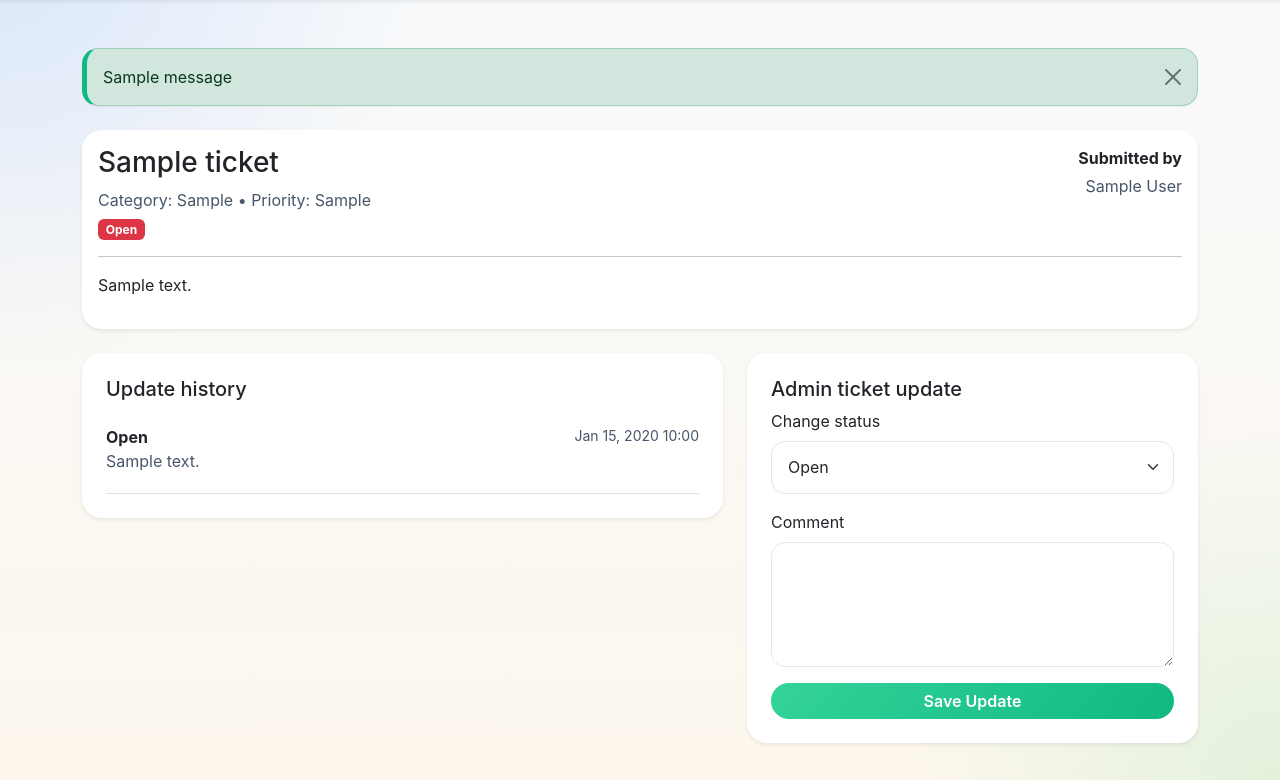
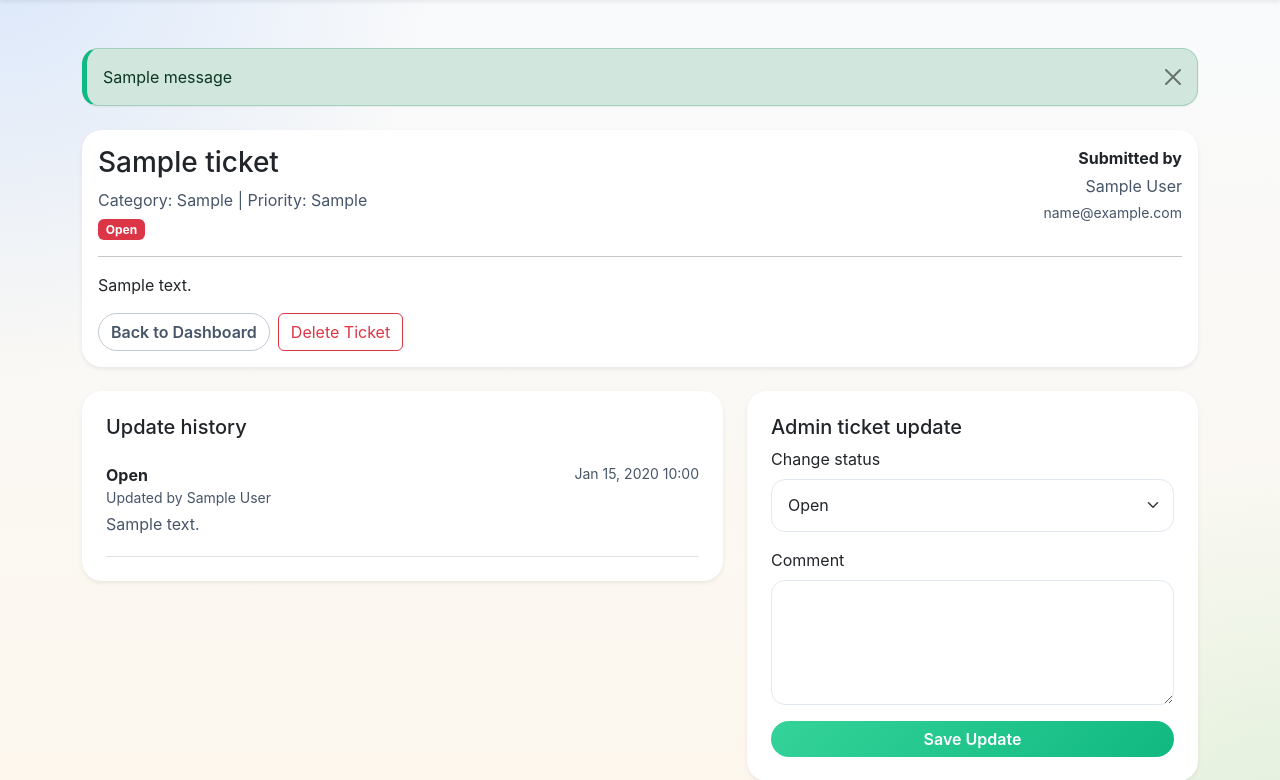
Before and after one commit to raj271197/OpenHelpDesk-IT-Help-Desk-Ticketing-System, a Flask app: page /tickets/1 in a window 1280 px wide. Shown: the part 56-836 px from the top of the page. Run offline with Flask 3, Linux system fonts and the light colour scheme; a user stored in the database is signed in; tables that the repository leaves empty hold one stand-in row (values such as "Sample post"); one stand-in notice (Sample message) is shown.

Commit message:
feat: harden auth, tickets, and Render deployment flow
Add CSRF protection, stronger session settings, and safer auth validation.

Refactor ticket workflows to support validation, admin updates, and deletions.

Improve OTP delivery behavior, template forms, and Render env configuration.

```diff
--- a/app.py
+++ b/app.py
@@ -5,6 +5,7 @@ from werkzeug.middleware.proxy_fix import ProxyFix
 
 from config import Config
 from extensions import db, login_manager
+from security import csrf_field, get_csrf_token, validate_csrf
 
 
 def create_app():
@@ -18,6 +19,7 @@ def create_app():
     login_manager.init_app(app)
     login_manager.login_view = 'auth.login'
     login_manager.login_message_category = 'info'
+    login_manager.session_protection = 'strong'
 
     from models import User
     from routes.auth import auth_bp
@@ -25,11 +27,32 @@ def create_app():
 
     @login_manager.user_loader
     def load_user(user_id):
-        return db.session.get(User, int(user_id))
+        try:
+            return db.session.get(User, int(user_id))
+        except (TypeError, ValueError):
+            return None
 
     @app.get('/health')
     def healthcheck():
         return {'status': 'ok'}, 200
+
+    @app.before_request
+    def protect_forms():
+        validate_csrf()
+
+    @app.context_processor
+    def inject_template_helpers():
+        return {
+            'csrf_field': csrf_field,
+            'csrf_token': get_csrf_token,
+        }
+
+    @app.after_request
+    def apply_security_headers(response):
+        response.headers.setdefault('X-Content-Type-Options', 'nosniff')
+        response.headers.setdefault('X-Frame-Options', 'SAMEORIGIN')
+        response.headers.setdefault('Referrer-Policy', 'strict-origin-when-cross-origin')
+        return response
 
     app.register_blueprint(auth_bp)
     app.register_blueprint(ticket_bp)
--- a/render.yaml
+++ b/render.yaml
@@ -12,6 +12,10 @@ services:
         value: 3.11.11
       - key: SECRET_KEY
         generateValue: true
+      - key: OTP_EXPIRY_MINUTES
+        value: "10"
+      - key: SHOW_OTP_IN_FLASH
+        value: "false"
       - key: DATABASE_URL
         fromDatabase:
           name: openhelpdesk-db
--- a/routes/tickets.py
+++ b/routes/tickets.py
@@ -1,126 +1,245 @@
-import smtplib
-from email.message import EmailMessage
-from flask import Blueprint, render_template, redirect, url_for, request, flash
-from flask_login import login_required, current_user
+from flask import Blueprint, abort, flash, redirect, render_template, request, url_for
+from flask_login import current_user, login_required
+from sqlalchemy.orm import joinedload
+
+from constants import (
+    MAX_COMMENT_LENGTH,
+    MAX_DESCRIPTION_LENGTH,
+    MAX_TITLE_LENGTH,
+    PRIORITY_STYLES,
+    STATUS_STYLES,
+    TICKET_CATEGORIES,
+    TICKET_PRIORITIES,
+    TICKET_STATUSES,
+)
 from extensions import db
-from flask import current_app as app
-from models import Ticket, TicketUpdate, User
+from models import Ticket, TicketUpdate
+from notifications import send_email
+
 
 ticket_bp = Blueprint('ticket', __name__, url_prefix='/tickets')
 
-STATUS_STYLES = {
-    'Open': 'danger',
-    'In Progress': 'warning',
-    'Resolved': 'success'
-}
 
-PRIORITY_STYLES = {
-    'Low': 'secondary',
-    'Medium': 'warning',
-    'High': 'danger'
-}
+def _normalize_short_text(value):
+    return ' '.join((value or '').split())
 
 
-def send_notification(subject, message, recipient):
-    if not app.config.get('MAIL_USERNAME') or not app.config.get('MAIL_PASSWORD'):
-        return
-    try:
-        email = EmailMessage()
-        email['Subject'] = subject
-        email['From'] = app.config['MAIL_USERNAME']
-        email['To'] = recipient
-        email.set_content(message)
-        with smtplib.SMTP(app.config['MAIL_SERVER'], app.config['MAIL_PORT']) as smtp:
-            if app.config['MAIL_USE_TLS']:
-                smtp.starttls()
-            smtp.login(app.config['MAIL_USERNAME'], app.config['MAIL_PASSWORD'])
-            smtp.send_message(email)
-    except Exception:
-        pass
+def _normalize_long_text(value):
+    return (value or '').strip()
+
+
+def _visible_ticket_query():
+    query = Ticket.query.options(joinedload(Ticket.user))
+    if current_user.role != 'admin':
+        query = query.filter_by(user_id=current_user.id)
+    return query
+
+
+def _get_ticket_or_404(ticket_id):
+    ticket = Ticket.query.options(joinedload(Ticket.user), joinedload(Ticket.updates)).get_or_404(ticket_id)
+    if current_user.role != 'admin' and ticket.user_id != current_user.id:
+        flash('Access denied to that ticket.', 'danger')
+        return None
+    return ticket
+
+
+def _validate_ticket_form(form):
+    title = _normalize_short_text(form.get('title'))
+    description = _normalize_long_text(form.get('description'))
+    category = form.get('category')
+    priority = form.get('priority')
+
+    errors = []
+    if len(title) < 5 or len(title) > MAX_TITLE_LENGTH:
+        errors.append('Ticket title must be between 5 and 255 characters.')
+    if len(description) < 10 or len(description) > MAX_DESCRIPTION_LENGTH:
+        errors.append('Description must be between 10 and 4000 characters.')
+    if category not in TICKET_CATEGORIES:
+        errors.append('Choose a valid ticket category.')
+    if priority not in TICKET_PRIORITIES:
+        errors.append('Choose a valid ticket priority.')
+
+    return {
+        'title': title,
+        'description': description,
+        'category': category,
+        'priority': priority,
+    }, errors
+
+
+def _validate_update_form(form, current_status):
+    status = form.get('status')
+    comment = _normalize_long_text(form.get('comment'))
+
+    errors = []
+    if status not in TICKET_STATUSES:
+        errors.append('Choose a valid ticket status.')
+    if len(comment) > MAX_COMMENT_LENGTH:
+        errors.append('Comment must be 2000 characters or fewer.')
+    if not comment and status == current_status:
+        errors.append('Provide a comment or change the ticket status before saving.')
+
+    return {'status': status, 'comment': comment}, errors
+
 
 @ticket_bp.route('/dashboard')
 @login_required
 def dashboard():
     priority = request.args.get('priority')
     status = request.args.get('status')
-    ticket_query = Ticket.query
-
-    if current_user.role == 'user':
-        ticket_query = ticket_query.filter_by(user_id=current_user.id)
+    base_query = _visible_ticket_query()
+    ticket_query = base_query
 
     if priority:
+        if priority not in TICKET_PRIORITIES:
+            flash('Invalid priority filter ignored.', 'warning')
+            return redirect(url_for('ticket.dashboard', status=status))
         ticket_query = ticket_query.filter_by(priority=priority)
+
     if status:
+        if status not in TICKET_STATUSES:
+            flash('Invalid status filter ignored.', 'warning')
+            return redirect(url_for('ticket.dashboard', priority=priority))
         ticket_query = ticket_query.filter_by(status=status)
 
     tickets = ticket_query.order_by(Ticket.created_at.desc()).all()
-    total_open = Ticket.query.filter_by(status='Open').count()
-    total_in_progress = Ticket.query.filter_by(status='In Progress').count()
-    total_resolved = Ticket.query.filter_by(status='Resolved').count()
+    total_open = base_query.filter_by(status='Open').count()
+    total_in_progress = base_query.filter_by(status='In Progress').count()
+    total_resolved = base_query.filter_by(status='Resolved').count()
+
     return render_template(
         'dashboard.html',
         tickets=tickets,
         status_styles=STATUS_STYLES,
         priority_styles=PRIORITY_STYLES,
+        ticket_priorities=TICKET_PRIORITIES,
+        ticket_statuses=TICKET_STATUSES,
         total_open=total_open,
         total_in_progress=total_in_progress,
         total_resolved=total_resolved,
     )
 
+
 @ticket_bp.route('/create', methods=['GET', 'POST'])
 @login_required
 def create_ticket():
+    form_data = {
+        'title': '',
+        'description': '',
+        'category': TICKET_CATEGORIES[0],
+        'priority': TICKET_PRIORITIES[0],
+    }
+
     if request.method == 'POST':
-        title = request.form.get('title')
-        description = request.form.get('description')
-        category = request.form.get('category')
-        priority = request.form.get('priority')
+        form_data, errors = _validate_ticket_form(request.form)
+        if errors:
+            for error in errors:
+                flash(error, 'danger')
+            return render_template(
+                'create_ticket.html',
+                form_data=form_data,
+                ticket_categories=TICKET_CATEGORIES,
+                ticket_priorities=TICKET_PRIORITIES,
+            )
+
         ticket = Ticket(
             user_id=current_user.id,
-            title=title,
-            description=description,
-            category=category,
-            priority=priority,
-            status='Open'
+            title=form_data['title'],
+            description=form_data['description'],
+            category=form_data['category'],
+            priority=form_data['priority'],
+            status='Open',
         )
         db.session.add(ticket)
         db.session.commit()
-        send_notification(
+
+        send_email(
             'New Helpdesk Ticket Created',
-            f'Your ticket "{title}" has been submitted and is now open.',
+            f'Your ticket "{ticket.title}" has been submitted and is now open.',
             current_user.email,
         )
         flash('Ticket created successfully.', 'success')
         return redirect(url_for('ticket.dashboard'))
-    return render_template('create_ticket.html')
 
-@ticket_bp.route('/<int:ticket_id>', methods=['GET', 'POST'])
+    return render_template(
+        'create_ticket.html',
+        form_data=form_data,
+        ticket_categories=TICKET_CATEGORIES,
+        ticket_priorities=TICKET_PRIORITIES,
+    )
+
+
+@ticket_bp.route('/<int:ticket_id>', methods=['GET'])
 @login_required
 def ticket_detail(ticket_id):
-    ticket = Ticket.query.get_or_404(ticket_id)
-    if current_user.role == 'user' and ticket.user_id != current_user.id:
-        flash('Access denied to that ticket.', 'danger')
+    ticket = _get_ticket_or_404(ticket_id)
+    if ticket is None:
         return redirect(url_for('ticket.dashboard'))
 
-    if request.method == 'POST' and current_user.role == 'admin':
-        status = request.form.get('status')
-        comment = request.form.get('comment')
-        ticket.status = status
-        ticket_update = TicketUpdate(
-            ticket_id=ticket.id,
-            updated_by=current_user.id,
-            status=status,
-            comment=comment,
-        )
-        db.session.add(ticket_update)
-        db.session.commit()
-        send_notification(
-            'Your ticket has been updated',
-            f'Ticket "{ticket.title}" has moved to {status}. Comment: {comment}',
-            ticket.user.email,
-        )
-        flash('Ticket updated successfully.', 'success')
+    return render_template(
+        'ticket_detail.html',
+        ticket=ticket,
+        updates=ticket.updates,
+        status_styles=STATUS_STYLES,
+        ticket_statuses=TICKET_STATUSES,
+    )
+
+
+@ticket_bp.route('/<int:ticket_id>/update', methods=['POST'])
+@login_required
+def update_ticket(ticket_id):
+    if current_user.role != 'admin':
+        abort(403)
+
+    ticket = Ticket.query.options(joinedload(Ticket.user)).get_or_404(ticket_id)
+    form_data, errors = _validate_update_form(request.form, ticket.status)
+    if errors:
+        for error in errors:
+            flash(error, 'danger')
         return redirect(url_for('ticket.ticket_detail', ticket_id=ticket.id))
 
-    updates = TicketUpdate.query.filter_by(ticket_id=ticket.id).order_by(TicketUpdate.timestamp.desc()).all()
-    return render_template('ticket_detail.html', ticket=ticket, updates=updates, status_styles=STATUS_STYLES)
+    ticket.status = form_data['status']
+    ticket_update = TicketUpdate(
+        ticket_id=ticket.id,
+        updated_by=current_user.id,
+        status=form_data['status'],
+        comment=form_data['comment'] or None,
+    )
+    db.session.add(ticket_update)
+    db.session.commit()
+
+    send_email(
+        'Your ticket has been updated',
+        (
+            f'Ticket "{ticket.title}" has been updated to {form_data["status"]}.\n\n'
+            f'Comment: {form_data["comment"] or "No additional comment."}'
+        ),
+        ticket.user.email,
+    )
+    flash('Ticket updated successfully.', 'success')
+    return redirect(url_for('ticket.ticket_detail', ticket_id=ticket.id))
+
+
+@ticket_bp.route('/<int:ticket_id>/delete', methods=['POST'])
+@login_required
+def delete_ticket(ticket_id):
+    ticket = _get_ticket_or_404(ticket_id)
+    if ticket is None:
+        return redirect(url_for('ticket.dashboard'))
+
+    deleted_title = ticket.title
+    recipient_email = ticket.user.email
+    deleted_by_admin = current_user.role == 'admin' and current_user.id != ticket.user_id
+
+    db.session.delete(ticket)
+    db.session.commit()
+
+    if deleted_by_admin:
+        send_email(
+            'Your ticket has been deleted',
+            f'An administrator deleted your ticket "{deleted_title}".',
+            recipient_email,
+        )
+
+    flash('Ticket deleted successfully.', 'success')
+    return redirect(url_for('ticket.dashboard'))
--- a/static/css/styles.css
+++ b/static/css/styles.css
@@ -75,6 +75,22 @@ body {
 
 .nav-link:hover {
   color: #93c5fd !important;
+}
+
+.logout-form {
+  margin: 0;
+}
+
+.logout-form .btn {
+  color: rgba(226, 232, 240, 0.9);
+  text-decoration: none;
+  border: none;
+  background: transparent;
+  padding: 0.5rem 1rem;
+}
+
+.logout-form .btn:hover {
+  color: #93c5fd;
 }
 
 .auth-form {
--- a/templates/base.html
+++ b/templates/base.html
@@ -4,14 +4,13 @@
     <meta charset="utf-8">
     <meta name="viewport" content="width=device-width, initial-scale=1">
     <title>{% block title %}Helpdesk{% endblock %}</title>
-    <link rel="icon" href="{{ url_for('static', filename='favicon.ico') }}" type="image/x-icon">
     <link href="https://cdn.jsdelivr.net/npm/bootstrap@5.3.2/dist/css/bootstrap.min.css" rel="stylesheet">
     <link href="{{ url_for('static', filename='css/styles.css') }}" rel="stylesheet">
   </head>
   <body>
     <nav class="navbar navbar-expand-lg navbar-dark bg-dark shadow-sm">
       <div class="container">
-        <a class="navbar-brand" href="{{ url_for('ticket.dashboard') }}">OpenHelpDesk</a>
+        <a class="navbar-brand" href="{{ url_for('auth.home') }}">OpenHelpDesk</a>
         <button class="navbar-toggler" type="button" data-bs-toggle="collapse" data-bs-target="#navMenu">
           <span class="navbar-toggler-icon"></span>
         </button>
@@ -25,7 +24,10 @@
                 <a class="nav-link" href="{{ url_for('ticket.create_ticket') }}">New Ticket</a>
               </li>
               <li class="nav-item">
-                <a class="nav-link" href="{{ url_for('auth.logout') }}">Logout</a>
+                <form method="POST" action="{{ url_for('auth.logout') }}" class="logout-form">
+                  {{ csrf_field() }}
+                  <button type="submit" class="nav-link btn btn-link">Logout</button>
+                </form>
               </li>
             {% else %}
               <li class="nav-item">
--- a/templates/ticket_detail.html
+++ b/templates/ticket_detail.html
@@ -3,19 +3,29 @@
 {% block content %}
 <div class="card shadow-sm mb-4">
   <div class="card-body">
-    <div class="d-flex justify-content-between align-items-start">
+    <div class="d-flex justify-content-between align-items-start flex-column flex-md-row gap-3">
       <div>
         <h3>{{ ticket.title }}</h3>
-        <p class="text-muted mb-1">Category: {{ ticket.category }} • Priority: {{ ticket.priority }}</p>
+        <p class="text-muted mb-1">Category: {{ ticket.category }} | Priority: {{ ticket.priority }}</p>
         <span class="badge bg-{{ status_styles[ticket.status] }}">{{ ticket.status }}</span>
       </div>
       <div class="text-end">
         <p class="mb-1"><strong>Submitted by</strong></p>
-        <p class="text-muted">{{ ticket.user.name }}</p>
+        <p class="text-muted mb-1">{{ ticket.user.name }}</p>
+        <p class="text-muted small mb-0">{{ ticket.user.email }}</p>
       </div>
     </div>
     <hr>
     <p>{{ ticket.description }}</p>
+    <div class="d-flex gap-2 flex-wrap">
+      <a href="{{ url_for('ticket.dashboard') }}" class="btn btn-outline-secondary">Back to Dashboard</a>
+      {% if current_user.role == 'admin' or current_user.id == ticket.user_id %}
+        <form method="POST" action="{{ url_for('ticket.delete_ticket', ticket_id=ticket.id) }}" onsubmit="return confirm('Delete this ticket permanently?');">
+          {{ csrf_field() }}
+          <button type="submit" class="btn btn-outline-danger">Delete Ticket</button>
+        </form>
+      {% endif %}
+    </div>
   </div>
 </div>
 
@@ -28,6 +38,7 @@
           <div class="d-flex justify-content-between">
             <div>
               <strong>{{ update.status }}</strong>
+              <p class="mb-1 small text-muted">Updated by {{ update.author.name }}</p>
               <p class="mb-1 text-muted">{{ update.comment or 'No comment' }}</p>
             </div>
             <small class="text-muted">{{ update.timestamp.strftime('%b %d, %Y %H:%M') }}</small>
@@ -43,13 +54,14 @@
   <div class="col-lg-5">
     <div class="card shadow-sm p-4">
       <h5>Admin ticket update</h5>
-      <form method="POST">
+      <form method="POST" action="{{ url_for('ticket.update_ticket', ticket_id=ticket.id) }}">
+        {{ csrf_field() }}
         <div class="mb-3">
           <label class="form-label">Change status</label>
           <select class="form-select" name="status">
-            <option value="Open" {% if ticket.status == 'Open' %}selected{% endif %}>Open</option>
-            <option value="In Progress" {% if ticket.status == 'In Progress' %}selected{% endif %}>In Progress</option>
-            <option value="Resolved" {% if ticket.status == 'Resolved' %}selected{% endif %}>Resolved</option>
+            {% for status in ticket_statuses %}
+              <option value="{{ status }}" {% if ticket.status == status %}selected{% endif %}>{{ status }}</option>
+            {% endfor %}
           </select>
         </div>
         <div class="mb-3">
--- a/templates/verify_otp.html
+++ b/templates/verify_otp.html
@@ -7,9 +7,10 @@
       <div class="card-body p-5">
         <div class="text-center mb-4">
           <h2 class="mb-2">Verify OTP</h2>
-          <p class="text-muted">Enter the 6-digit code sent to your email.</p>
+          <p class="text-muted">Enter the 6-digit code for {{ otp_email }}.</p>
         </div>
         <form method="POST" action="{{ url_for('auth.verify_otp') }}">
+          {{ csrf_field() }}
           <div class="mb-4">
             <label class="form-label">One-Time Password</label>
             <input type="text" name="otp" class="form-control form-control-lg text-center" maxlength="6" placeholder="000000" required>
```
Also changed, not shown: config.py (+12 -0 lines), constants.py (added, +22 -0 lines), models.py (+22 -7 lines), notifications.py (added, +35 -0 lines), routes/auth.py (+158 -30 lines), security.py (added, +31 -0 lines), templates/create_ticket.html (+10 -9 lines), templates/dashboard.html (+7 -7 lines), templates/login.html (+5 -3 lines), templates/signup.html (+9 -4 lines), README.md, 1 other file.
